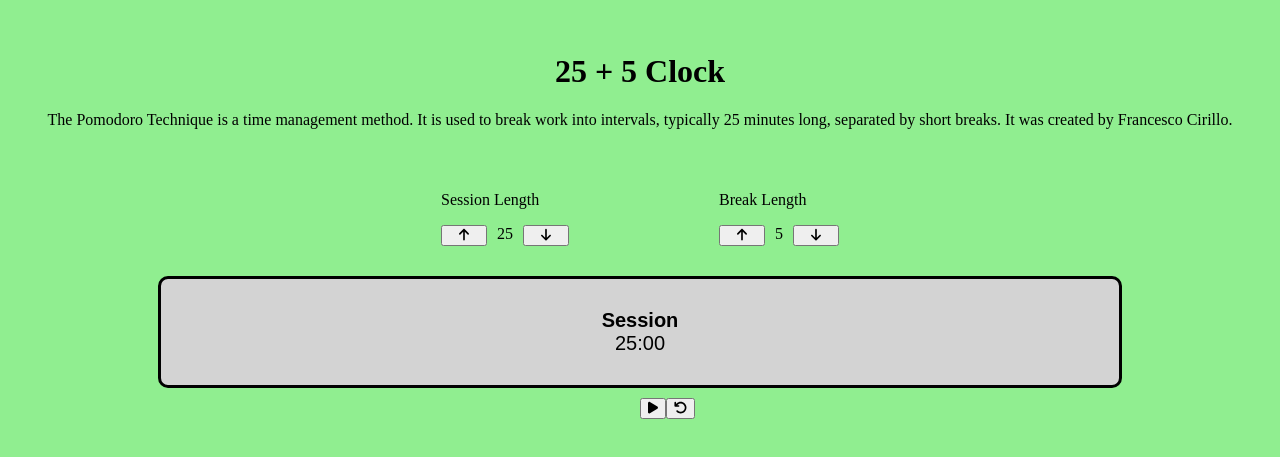
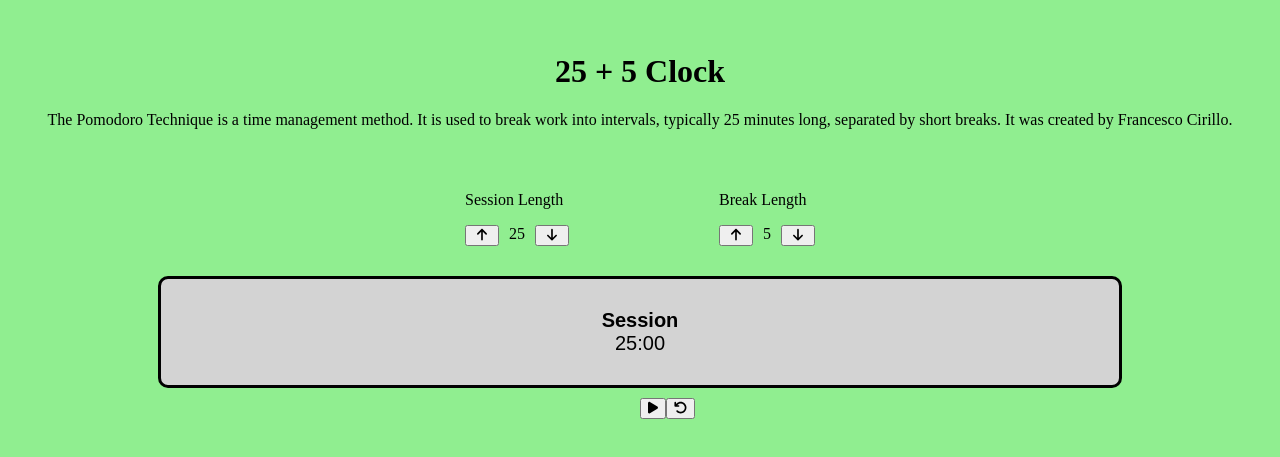
Before and after one commit to acipo1096/25-5-Clock, a React (Vite) app: page / in a window 1280 px wide. Shown: the part 137-594 px from the top of the page. Built offline with nearby package versions, Linux system fonts and the light colour scheme.

Commit message:
Moved event handlers from <i> to buttons

```diff
--- a/src/components/SessionTimer.jsx
+++ b/src/components/SessionTimer.jsx
@@ -139,7 +139,7 @@
         setSessionSeconds(nextSecond + 61);
       }
       else {
-        setTimeout(()=>{
+        setTimeout(() => {
           console.log("Timer has reached 00:00")
           setIsBreak(true)
           console.log('Timer done!')
@@ -148,7 +148,7 @@
           setSessionSeconds(sessionSeconds + 60)
           setSessionMinutes(defaultSession)
           setDefaultView(breakMinutes > 9 ? `${defaultSession}:0${0}` : `0${defaultSession}:0${0}`)
-        },"3000")
+        }, "3000")
       }
     }
     return () => clearInterval(sessionInterval);
@@ -181,7 +181,7 @@
         setIsBreak(false)
         setTimerLabel("Session");
         setBreakSeconds(breakSeconds + 59),
-        setBreakMinutes(defaultBreak)
+          setBreakMinutes(defaultBreak)
         setBreakView(breakMinutes > 9 ? `${defaultBreak}:0${0}` : `0${defaultBreak}:0${0}`)
       }
     }
@@ -195,21 +195,21 @@
         <div id="session-block">
           <p id="session-label">Session Length</p>
           <div id="session-counter">
-            <button><i id="session-increment" onClick={incrementSessionMinutes}>
+            <button id="session-increment" onClick={incrementSessionMinutes}><i>
               <FontAwesomeIcon icon={faArrowUp} /></i></button>
             <div id="session-length" className="expand">{defaultSession}</div>
             {/*             isActive === false ? sessionMinutes :  */}
-            <button><i id="session-decrement" onClick={decrementSessionMinutes}>
+            <button id="session-decrement" onClick={decrementSessionMinutes}><i>
               <FontAwesomeIcon icon={faArrowDown} /></i></button>
           </div>
         </div>
         <div id="break-block">
           <p id="break-label">Break Length</p>
           <div id="break-counter">
-            <button><i id="break-increment" onClick={incrementBreakMinutes}>
+            <button id="break-increment" onClick={incrementBreakMinutes}><i>
               <FontAwesomeIcon icon={faArrowUp} /></i></button>
             <div id="break-length" className="expand">{defaultBreak}</div>
-            <button><i id="break-decrement" onClick={decrementBreakMinutes}>
+            <button id="break-decrement" onClick={decrementBreakMinutes}><i>
               <FontAwesomeIcon icon={faArrowDown} /></i></button>
           </div>
         </div>
```
